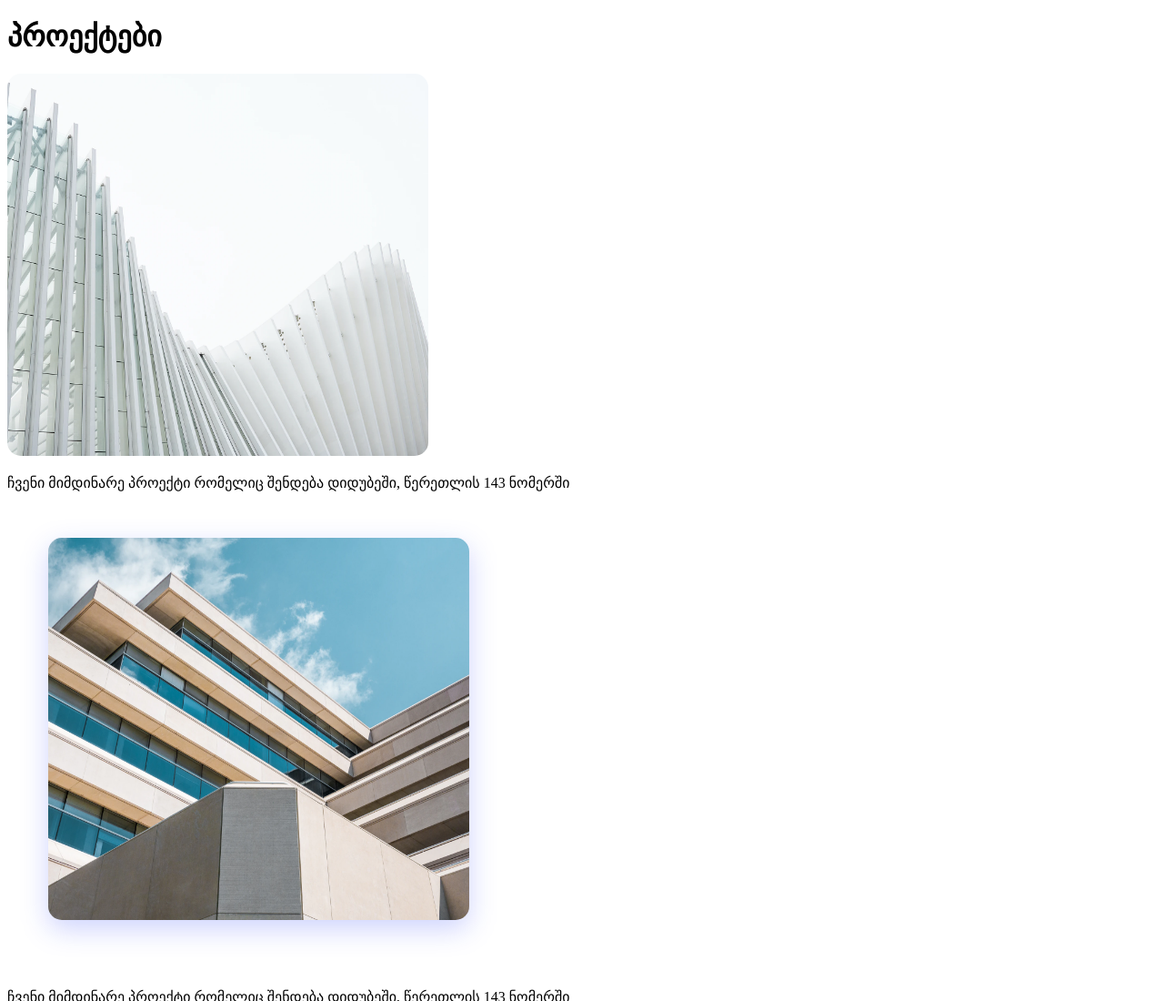
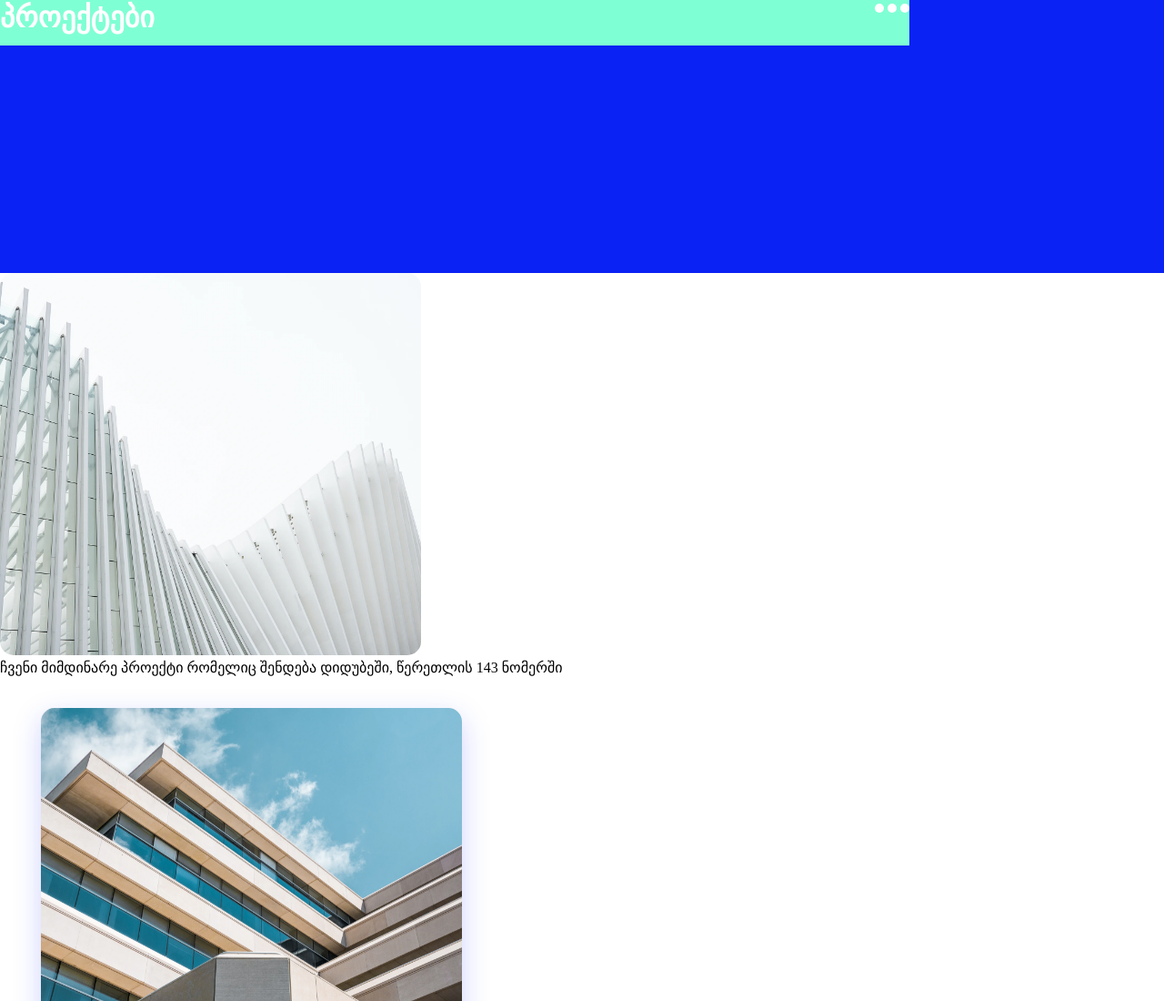
Before and after one commit to 0kri/Re-Educate-06, a plain HTML site: page index.html in a window 1280 px wide. Shown: the top 1100 px of the page at 91% size. Drawn offline with Linux system fonts and the light colour scheme.

Commit message:
almost finished styling header

```diff
--- a/index.html
+++ b/index.html
@@ -9,11 +9,13 @@
 </head>
 <body>
     <header>
-        <h1>პროექტები</h1>
-        <div class="dots">
-            <span class="white-dot"></span>
-            <span class="dot"></span>
-            <span class="dot"></span>
+        <div class="h-dots">
+            <h1>პროექტები</h1>
+            <div class="dots">
+                <span class="dot"></span>
+                <span class="dot"></span>
+                <span class="dot"></span>
+            </div>
         </div>
     </header>
     <section class="photos-with-text">
--- a/style.css
+++ b/style.css
@@ -0,0 +1,31 @@
+* {
+    box-sizing: border-box;
+    margin: 0;
+    padding: 0;
+}
+header {
+    width: 100%;
+    height: 300px;
+    background-color: #0A22F4;
+}
+.h-dots {
+    display: flex;
+    justify-content: space-between;
+    width: 1000px;
+    height: 50px;
+    background-color: aquamarine;
+}
+h1 {
+    color: #ffffff;
+    display: inline-block;
+}
+.dots {
+    display: inline-block;
+}
+.dot {
+    width: 10px;
+    height: 10px;
+    background-color: #ffffff;
+    display: inline-block;
+    border-radius: 15px ;
+}
```
